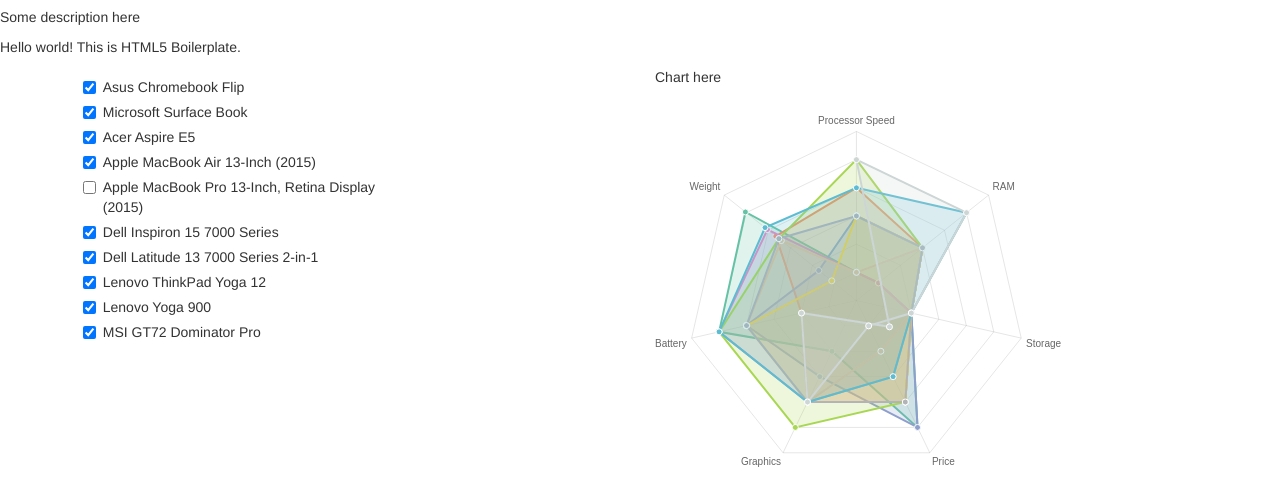
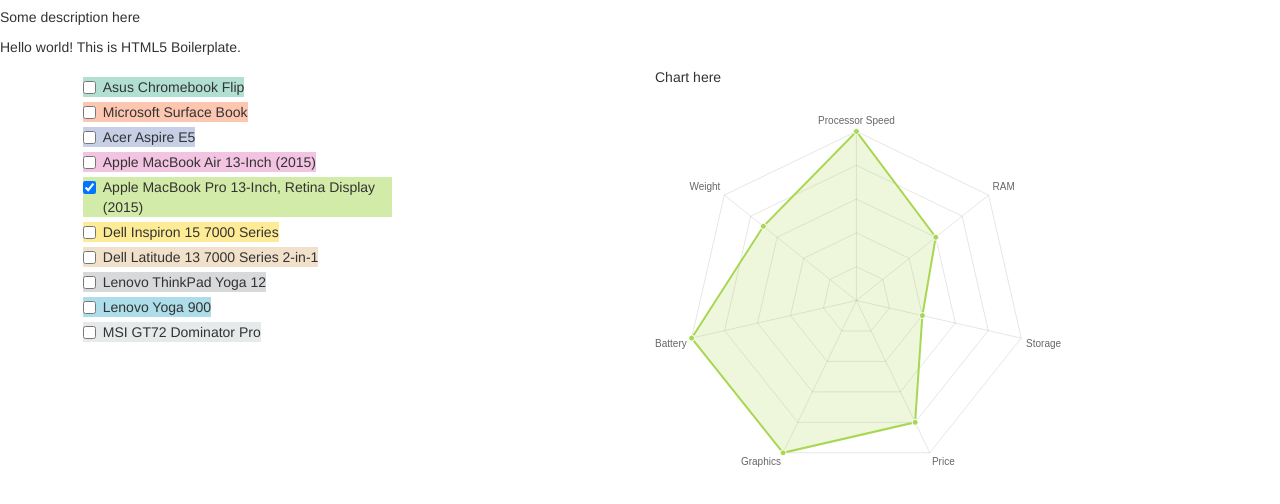
Before and after one commit to thuy616/Laptops2015vis, a website: page src/index.html in a window 1280 px wide. Both pictures are taken after a click on the label "Apple MacBook Pro 13-Inch, Retina Display (2015)". Shown: the part 106-610 px from the top of the page. Drawn offline with nearby package versions, Linux system fonts and the light colour scheme; files that its build step writes are made by us from their sources.

Commit message:
almost done, todo: custom tooltips, detailed table, styling and make beautiful

```diff
--- a/src/drawChart.js
+++ b/src/drawChart.js
@@ -1,57 +1,4 @@
-
-
-function draw() {
-
-	// load data
-	$.getJSON( "data.json", function(data) {
-		// load checkboxes
-		// console.log(data);
-		for (var i = 0; i<data.length; i++) {
-
-			// create label element
-			// create input element
-			var $div = $("<div>", {class: "checkbox"});
-			var $label = $("<label>");
-
-			var $checkbox = $("<input>", {type: "checkbox"});
-
-			$checkbox.attr("id", i);
-			//default first item is checked
-			// if (i == 0) {
-			 	$checkbox.attr("checked", "checked");
-			// }
-
-			$label.append($checkbox);
-			$label.append(data[i].name);
-
-			$div.append($label)
-			$("#checkboxes").append($div);
-		}
-
-		$("input:checkbox").click(redraw(data));
-	});
-
-
-}
-
-function visualizeData(radarChartData) {
-	console.log("drawing");
-	window.myRadar = new Chart(document.getElementById("canvas").getContext("2d")).Radar(radarChartData, {
-            responsive: true
-    });
-    //TODO: custom tooltips
-    //Display details of selected laptop in a table
-}
-
-function redraw(laptops) {
-
-
-	// get selected data
-	console.log("checkbox clicked");
-	var selectedIds = $('input:checkbox:checked').map(function(){ return $(this).attr("id");}).get();
-	console.log(selectedIds);
-	var labels = ["Processor Speed", "RAM", "Storage", "Price", "Graphics", "Battery", "Weight"];
-	var colors = [
+var colors = [
 		[101, 194, 165],
 		[252, 141, 98],
 		[142, 159, 203],
@@ -63,12 +10,66 @@
 		[93, 188, 210],
 		[205, 213, 213]
 	];
+
+function draw() {
+
+
+	// load data
+	$.getJSON( "data.json", function(data) {
+		// load checkboxes
+		for (var i = 0; i<data.length; i++) {
+
+			// create label element
+			// create input element
+			var $div = $("<div>", {class: "checkbox"});
+			var $label = $("<label>");
+
+			var $checkbox = $("<input>", {type: "checkbox"});
+
+			$checkbox.attr("id", i);
+
+			$label.append($checkbox);
+			$label.append(data[i].name);
+			$label.attr("style", "background:" + getRgbaColor(colors[i], 0.5))
+
+			$div.append($label)
+			$("#checkboxes").append($div);
+		}
+
+		// redraw everytime selected data is changed
+		$("input:checkbox").click(function() {
+			console.log("must go here");
+			var selectedIds = $('input:checkbox:checked').map(function(){ return $(this).attr("id");}).get();
+			console.log(selectedIds);
+			redraw(selectedIds, data);
+		});
+	});
+}
+
+function visualizeData(radarChartData) {
+	console.log("drawing");
+	window.myRadar = new Chart(document.getElementById("canvas").getContext("2d")).Radar(radarChartData, {
+            responsive: true,
+            scaleOverride: true,
+		    scaleSteps: 5,
+		    scaleStepWidth: 1,
+		    scaleStartValue: 0
+    });
+    //TODO: custom tooltips
+    //Display details of selected laptop in a table
+}
+
+function redraw(selectedIds, laptops) {
+
+	var labels = ["Processor Speed", "RAM", "Storage", "Price", "Graphics", "Battery", "Weight"];
+
 	var radarChartData = new Object();
 	radarChartData.labels = labels;
 	radarChartData.datasets = [];
 
 	for (var i in selectedIds) {
-		var index = parseInt(i);
+		var index = parseInt(selectedIds[i]);
+		console.log("index: " + index);
 
 		selectedLaptop = laptops[index];
 		// calculate Score of selected Laptop
--- a/src/index.html
+++ b/src/index.html
@@ -48,9 +48,10 @@
         <script src="js/main.js"></script>
         <script type="text/javascript">
 
-            $(document).ready(function() {
-                draw();
-            });
+            // $(document).ready(function() {
+            //     draw();
+            // });
+            draw();
         </script>
 
         <!-- Google Analytics: change UA-XXXXX-X to be your site's ID. -->
```
